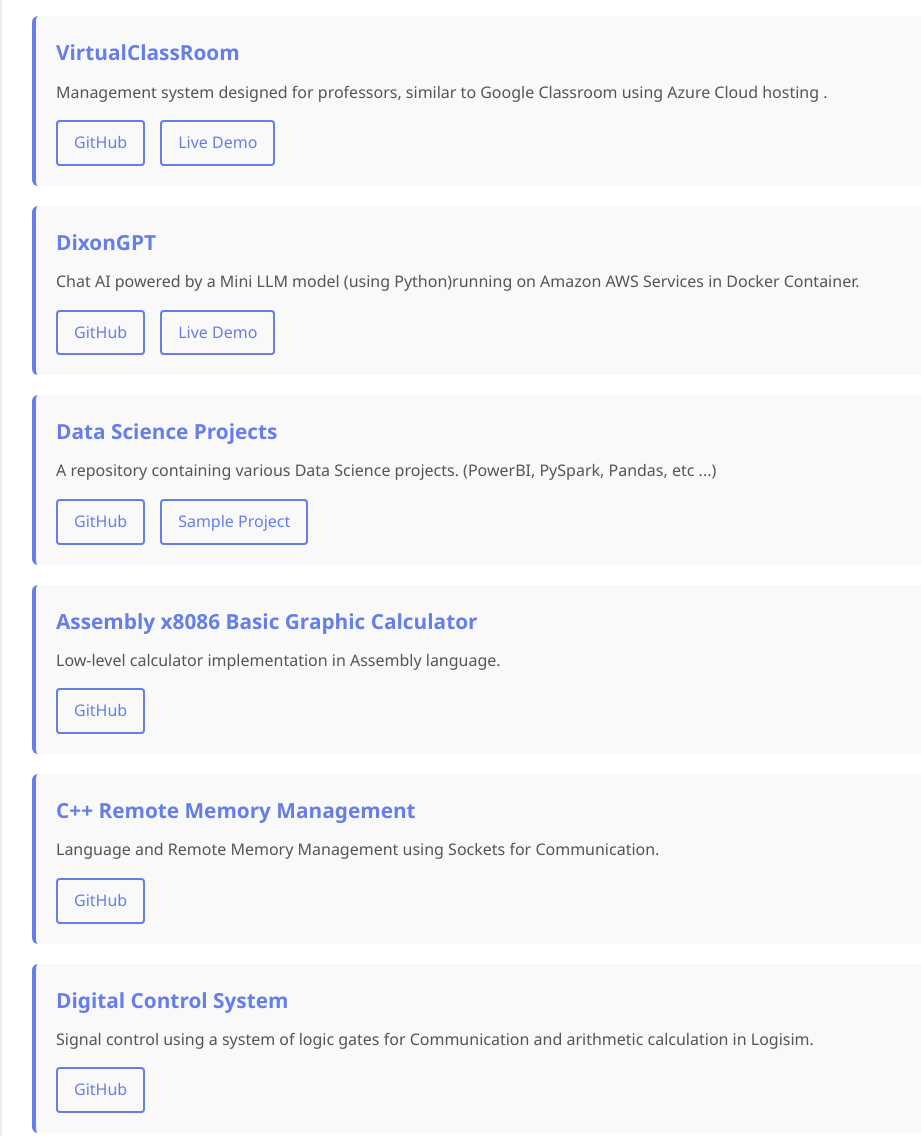
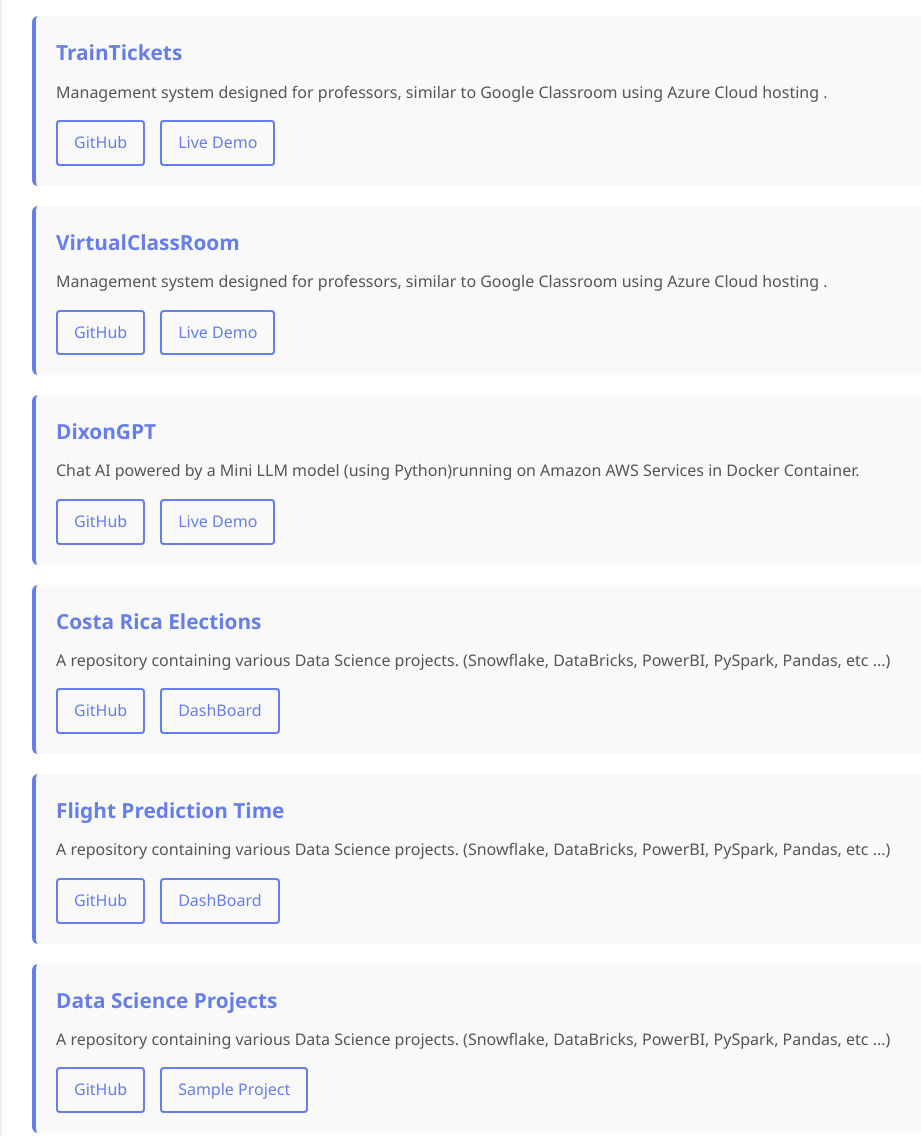
Before and after one commit to DixonJafet/Portfolio_website, a plain HTML site: page index.html in a window 1280 px wide. Shown: the part 1200-2336 px from the top of the page, without its empty margins (158-1079 px from the left). Drawn offline with Linux system fonts and the light colour scheme.

Commit message:
Update index.html

```diff
--- a/index.html
+++ b/index.html
@@ -52,6 +52,16 @@
       <section class="projects">
         <h2>Projects</h2>
 
+	<div class="project-card">
+          <h3>TrainTickets</h3>
+          <p>Management system designed for professors, similar to Google Classroom using Azure Cloud hosting .</p>
+          <div class="project-links">
+            <a href="https://github.com/DixonJafet/Train_CRdigital" target="_blank">GitHub</a>
+            <a href="https://train-ticket-cr.up.railway.app/route-selection" target="_blank">Live Demo</a>
+          </div>
+        </div>
+
+
         <div class="project-card">
           <h3>VirtualClassRoom</h3>
           <p>Management system designed for professors, similar to Google Classroom using Azure Cloud hosting .</p>
@@ -71,8 +81,28 @@
         </div>
 
         <div class="project-card">
+          <h3>Costa Rica Elections</h3>
+          <p>A repository containing various Data Science projects. (Snowflake, DataBricks, PowerBI, PySpark, Pandas, etc ...)</p>
+          <div class="project-links">
+            <a href="https://github.com/DixonJafet/Elections_ELT_Project" target="_blank">GitHub</a>
+            <a href="https://public.tableau.com/views/Elections_17708764490170/AnlisisHistricoEleccionesPresidencialesenCostaRica1986-2026?:language=en-US&:sid=&:redirect=auth&:display_count=n&:origin=viz_share_link" target
+            ="_blank">DashBoard</a>
+          </div>
+        </div>
+
+	<div class="project-card">
+          <h3>Flight Prediction Time</h3>
+          <p>A repository containing various Data Science projects. (Snowflake, DataBricks, PowerBI, PySpark, Pandas, etc ...)</p>
+          <div class="project-links">
+            <a href="https://github.com/DixonJafet/Flights_Predictions" target="_blank">GitHub</a>
+            <a href="https://dixonjafet.github.io/Flight_Dashboard_DataBricks" target
+            ="_blank">DashBoard</a>
+          </div>
+        </div>
+
+	<div class="project-card">
           <h3>Data Science Projects</h3>
-          <p>A repository containing various Data Science projects. (PowerBI, PySpark, Pandas, etc ...)</p>
+          <p>A repository containing various Data Science projects. (Snowflake, DataBricks, PowerBI, PySpark, Pandas, etc ...)</p>
           <div class="project-links">
             <a href="https://github.com/DixonJafet/DataAnalysis" target="_blank">GitHub</a>
             <a href="https://colab.research.google.com/drive/1yBgCDW8X2QICDE2C087UfiRKXnC-XsBN?usp=sharing" target
@@ -115,7 +145,7 @@
 
         <div class="skill-category">
           <h3>Frameworks</h3>
-          <p>.NET MVC, Node.js, React.js, Angular js, SpringBoot</p>
+          <p>.NET MVC, Node.js, React.js, Angular js, SpringBoot, Maven</p>
         </div>
 
         <div class="skill-category">
@@ -135,7 +165,7 @@
 
         <div class="skill-category">
           <h3>Data Science (ETL)</h3>
-          <p>PowerBI (DAX), Spark, Airflow, Matplotlib, Pandas, Tableau</p>
+          <p>PowerBI (DAX), Spark, Airflow, Matplotlib, Pandas, Tableau, Snowflake, DataBricks.</p>
         </div>
 
         <div class="skill-category">
```
